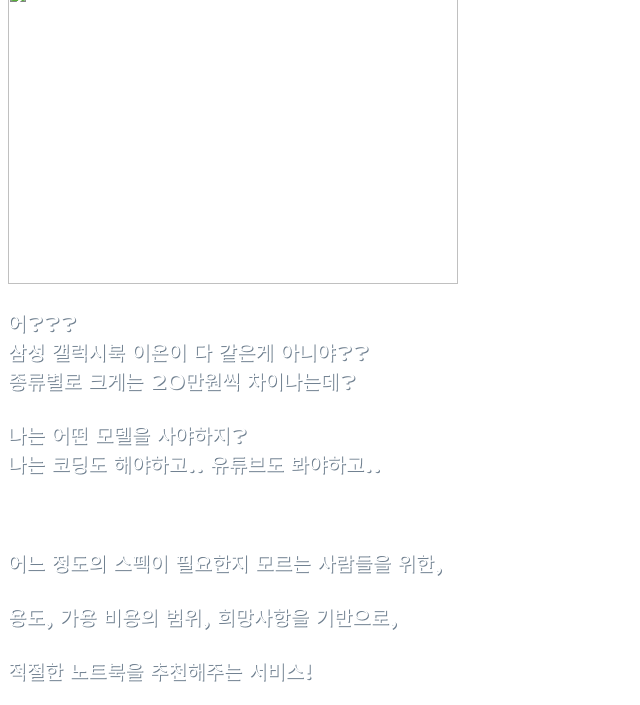
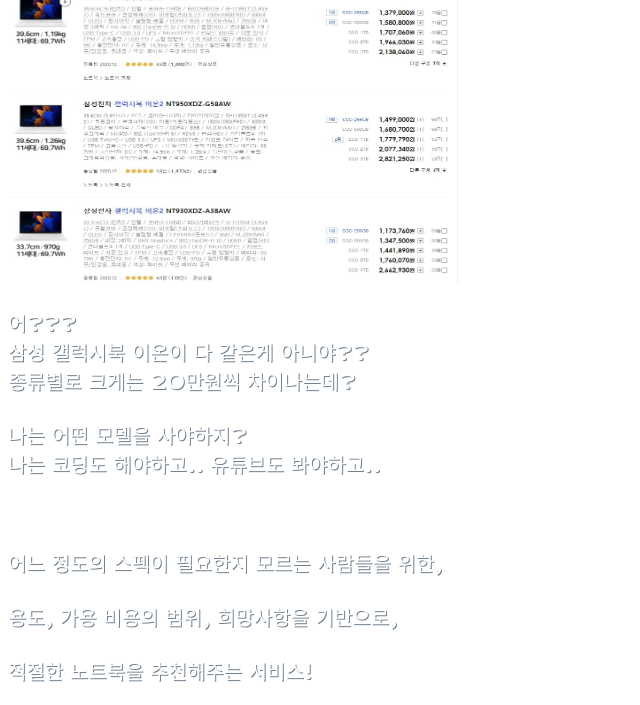
Before and after one commit to pcpark98/likelion_myHomepage, a plain HTML site: page myweb.html in a window 1280 px wide. Shown: the part 107-812 px from the top of the page, without its empty margins (0-640 px from the left). Drawn offline with nearby package versions, Linux system fonts and the light colour scheme; files whose address does not match are found by name.

Commit message:
Update myweb.html

```diff
--- a/myweb.html
+++ b/myweb.html
@@ -26,7 +26,7 @@
     </head>
     <body>
         <div id="title">About My Web</div>
-        <img src="image/notebook.jpg" width="450px" height="300px">
+        <img src="notebook.jpg" width="450px" height="300px">
         <p id="paragraph">
             어???<br> 삼성 갤럭시북 이온이 다 같은게 아니야??<br>
             종류별로 크게는 20만원씩 차이나는데?<br><br>
```
